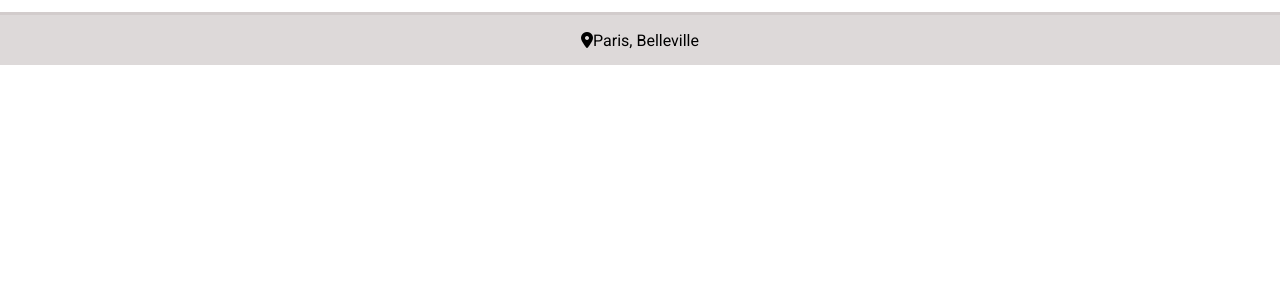
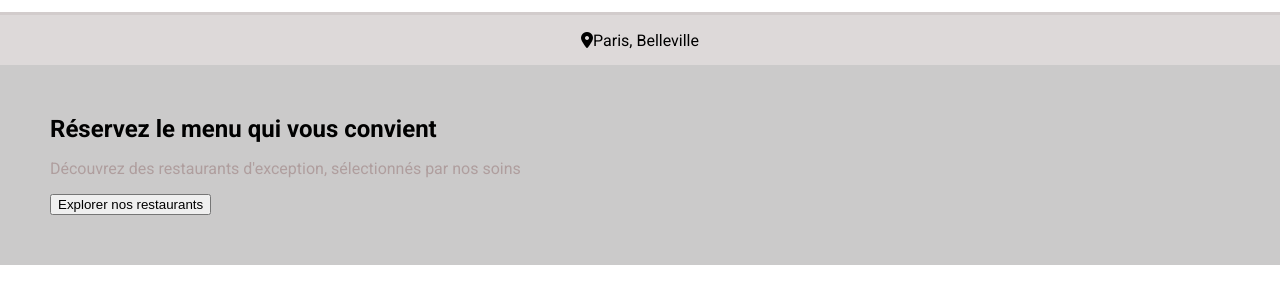
Before and after one commit to leothefrench/OpenClassRooms3Ohmyfood, a plain HTML site: page index.html in a window 1280 px wide. Shown: the part 63-366 px from the top of the page. Drawn offline with Linux system fonts and the light colour scheme; a web font is replaced by a local one.

Commit message:
Mise en place section Reservez

```diff
--- a/index.html
+++ b/index.html
@@ -1,5 +1,5 @@
 <!DOCTYPE html>
-<html lang="en">
+<html lang="fr">
 <head>
     <meta charset="UTF-8">
     <meta http-equiv="X-UA-Compatible" content="IE=edge">
@@ -24,7 +24,13 @@
     </div>
 
     <main>
-
+        <section>
+            <div class="rechercherMenu">
+                <h2 class="rechercherMenu__titre">Réservez le menu qui vous convient</h2>
+                <p class="rechercherMenu__paragraphe">Découvrez des restaurants d'exception, sélectionnés par nos soins</p>
+                <button type="submit" class="rechercherMenu__bouton">Explorer nos restaurants</button>
+            </div>
+        </section>
     </main>
 </body>
 </html>
--- a/sass/style.scss
+++ b/sass/style.scss
@@ -35,3 +35,19 @@ body {
 .location__paragraphe {
     font-family: 'Roboto', sans-serif;
 }
+
+.rechercherMenu {
+    background-color: rgb(242, 238, 238)
+    padding-left: 50px;
+    padding: 50px 0px 50px 50px;
+}
+
+.rechercherMenu__titre {
+    font-family: 'Roboto', cursive;
+    margin: 0px;
+}
+
+.rechercherMenu__paragraphe {
+    font-family: 'Roboto', sans-serif;
+    color: rgb(175, 158, 158);
+}
```
Also changed, not shown: sass/style.css.
